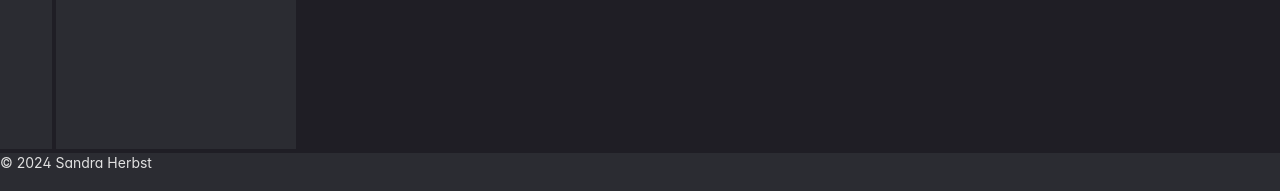
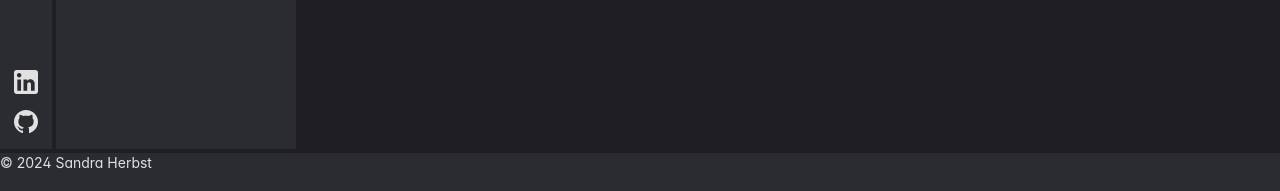
Before and after one commit to sandra-herbst/ide-portfolio, an Angular app in the folder portfolio/: page /projects/0 in a window 1280 px wide. Shown: the part 599-790 px from the top of the page. Built offline with nearby package versions, Linux system fonts and the light colour scheme.

Commit message:
[PS-4] Fixed folder animation. Added github and linkedin links

```diff
--- a/portfolio/src/app/core/component/side-navigation-folder/side-navigation-folder.component.html
+++ b/portfolio/src/app/core/component/side-navigation-folder/side-navigation-folder.component.html
@@ -1,4 +1,4 @@
-<div class="flex flex-col">
+<div class="flex flex-col w-full">
   <div class="flex justify-start items-center rounded w-full py-1">
     <button
       class="inline-block pr-1"
@@ -33,7 +33,7 @@
     class="overflow-hidden transition-[height] h-full"
     [ngClass]="{
       'animate-fade-out-up h-0': !isExpanded,
-      'animate-fade-in-down': isExpanded
+      'animate-fade-in-down h-full': isExpanded
     }">
     <pw-side-navigation-item
       *ngFor="let item of items"
--- a/portfolio/src/app/core/component/side-navigation/side-navigation.component.html
+++ b/portfolio/src/app/core/component/side-navigation/side-navigation.component.html
@@ -2,10 +2,11 @@
   class="hidden h-full bg-gray-200 laptop:col-span-1 laptop:row-span-1 laptop:flex laptop:flex-1 border-r-2 border-black"
   [ngClass]="{ 'w-14': !isOpen }">
   <div
-    class="flex flex-shrink-0 flex-grow-0 w-14 flex-col border-r-4 border-black overflow-hidden">
+    class="flex justify-between flex-shrink-0 flex-grow-0 w-14 flex-col border-r-4 border-black overflow-hidden">
     <button
       (click)="onNavigationToggleClick()"
-      class="flex items-center justify-center p-2 bg-secondary-blue m-2 rounded">
+      class="flex items-center justify-center p-2 m-2 rounded bg-gray-50"
+      [ngClass]="{ 'bg-secondary-blue': isOpen }">
       <img
         class=""
         width="24"
@@ -13,8 +14,26 @@
         ngSrc="assets/icons/folder_icon.svg"
         alt="Open or close side navigation" />
     </button>
+
+    <div class="flex flex-col items-center justify-center m-2 space-y-4 pb-2">
+      <a href="https://www.linkedin.com/in/sandra-herbst" target="_blank">
+        <img
+          width="24"
+          height="24"
+          ngSrc="assets/icons/linkedin_icon.svg"
+          alt="LinkedIn" />
+      </a>
+
+      <a href="https://github.com/sandra-herbst" target="_blank">
+        <img
+          width="24"
+          height="24"
+          ngSrc="assets/icons/github_icon.svg"
+          alt="Github" />
+      </a>
+    </div>
   </div>
-  <div *ngIf="isOpen" class="laptop:overflow-hidden w-60">
+  <div *ngIf="isOpen" class="overflow-hidden w-60">
     <p class="px-4 py-1.5 border-b-2 border-gray-300">Project</p>
     <nav class="mt-4 mx-4 my-2">
       <li class="list-none">
```
